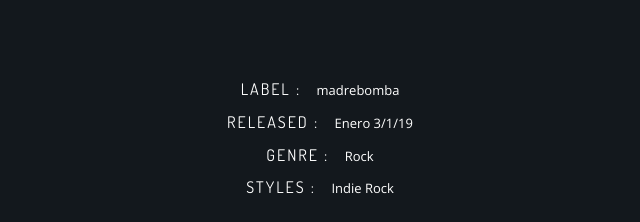
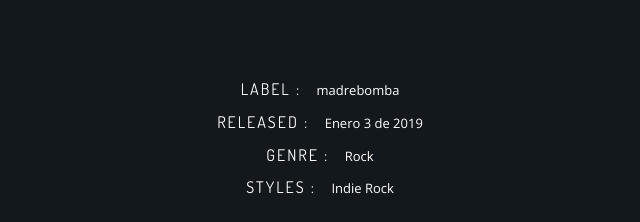
Before and after one commit to juliolzok/madrebombaok, a plain HTML site: page docs/index.html in a window 1280 px wide. Shown: the part 985-1207 px from the top of the page, 320-960 px from the left. Drawn offline with nearby package versions, Linux system fonts and the light colour scheme; a script that the page names is missing.

Commit message:
Fix date format 🤦‍♂️

```diff
--- a/docs/index.html
+++ b/docs/index.html
@@ -197,7 +197,7 @@
                         <div class="block-album-info">
                            <ul>
                            <li><h5 class=" uppercase list-inline-item ">Label :</h5> <span>madrebomba</span></li>
-                           <li><h5 class=" uppercase list-inline-item">Released :</h5> <span>Enero 3/1/19</span></li>
+                           <li><h5 class=" uppercase list-inline-item">Released :</h5> <span>Enero 3 de 2019</span></li>
                            <li><h5 class=" uppercase list-inline-item">Genre :</h5> <span>Rock</span></li>
                            <li><h5 class="uppercase list-inline-item">Styles :</h5> <span>Indie Rock</span></li>
                            <li>
```
Also changed, not shown: index.html (+1 -1 lines).
